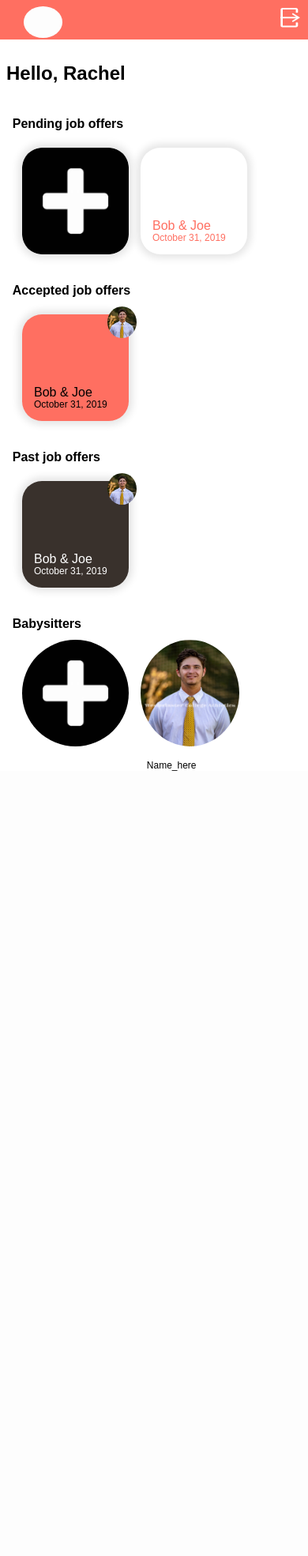
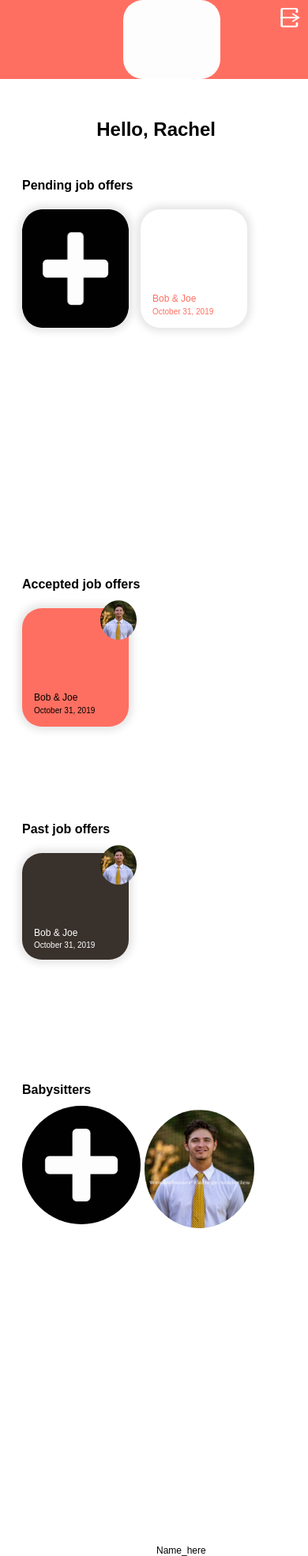
Before and after one commit to ElderGnomeChild/ParkCitySitters, a Django app: page /pcs/sit/adminHome in a window 390 px wide. Shown: the whole page at 79% size. Before the commit the page ends 976 px from the top, so only its background shows below. Run offline with Django 3.2, Linux system fonts and the light colour scheme; parts of the project's set-up code (start-up, migrations or seed data) failed here and were passed over.

Commit message:
added colt's changes: mobile support

```diff
--- a/DjangoSite/static/sit/adminHome.css
+++ b/DjangoSite/static/sit/adminHome.css
@@ -26,6 +26,11 @@
     src: url('fonts/Raleway-SemiBold.ttf');
 }
 
+@viewport {
+    width: device-width ;
+    zoom: 1.0 ;
+  }
+
 body{
     font-family: raleway, sans-serif;
 }
@@ -33,8 +38,8 @@ body{
 #logo_pic{
     position: absolute;
     left: 30px;
-    height: 40px;
-    border-radius: 50%;
+    height: 50px;
+    border-radius: 25px;
 }
 
 #profile{
@@ -47,41 +52,40 @@ body{
 
 #header{
     position: absolute;
+    width: 100%;
+    height: 100px;
+    top:0;
+    left: 0;
     background-color: #FF6F61;
-    left: 0px;
-    top: 0px;
-    height: 50px;
-    width: 100vw;
-    text-align: right;
 }
 
 #Hello_name{
     position: absolute;
-    top: 7vh;
+    top: 85px;
 }
 
 #Pending_job{
     position: absolute;
-    height: 30vh;
-    width: 100vw;
-    top: 15vh;
-    padding-left: 2vw;
+    height: 100px;
+    width: 100%;
+    top: 115px;
+    padding-left: 20px;
 }
 
 #Accepted_job{
     position: absolute;
-    height: 30vh;
-    width: 100vw;
-    top: 40vh;
-    padding-left: 2vw;
+    height: 100px;
+    width: 100%;
+    top: 300px;
+    padding-left: 20px;
 }
 
 #Past_job{
     position: absolute;
-    height: 15vh;
-    width: 100vw;
-    top: 65vh;
-    padding-left: 2vw;
+    height: 100px;
+    width: 100%;
+    top: 480px;
+    padding-left: 20px;
 }
 
 #logoutImg {
@@ -158,10 +162,10 @@ body{
 
 #babysitters{
     position: absolute;
-    height: 15vh;
-    width: 100vw;
-    top: 90vh;
-    padding-left: 2vw;
+    height: 100px;
+    width: 100%;
+    top: 680px;
+    padding-left: 20px;
 }
 
 #add_sitter {
@@ -202,12 +206,91 @@ body{
     top: 50px;
     left: 170px;
     border-radius: 50%;
+
+
 }
 
 .name {
     position: absolute;
-    bottom: -90px;
+    bottom: -20px;
     padding-left: 170px;
     font-family: railwaySemi, sans-serif;
     font-size: 12px;
 }
+
+@media only screen and (max-width: 600px){
+    #Hello_name{
+        position: absolute;
+        right: 30%;
+        text-align: center;
+        top: 130px;
+    }
+
+    #logo_pic {
+        height: 100px;
+        left: 40%;
+        top: 0px;
+    }
+
+    #Pending_job {
+        top: 205px;
+        height: 500px;
+    }
+
+    #PJbox{
+        height: 150px;
+    }
+
+    #AJbox{
+        height: 150px;
+    }
+
+    #PAJbox{
+        height: 150px;
+    }
+
+    #Accepted_job{
+        top: 710px;
+        height: 310px;
+    }
+
+    #Past_job{
+        top: 1020px;
+        height: 310px;
+    }
+
+    #babysitters{
+        top: 1350px;
+        height: 600px;
+    }
+
+    #look_at_me {
+        height: 150px;
+        padding: 5px;
+    }
+
+    .box_text{
+        font-size: 12px;
+    }
+
+    .sub_text{
+        font-size: 10px;
+    }
+
+    #icon{
+        height: 50px;
+    }
+
+    #add_sitter{
+        height: 150px;
+    }
+
+    #new_job{
+        height: 150px;
+    }
+
+    #logo_pic{
+        right: 40%;
+    }
+
+}
```
Also changed, not shown: DjangoSite/static/sit/login.css (+76 -4 lines), DjangoSite/static/sit/sitterHome.css (+102 -21 lines).
